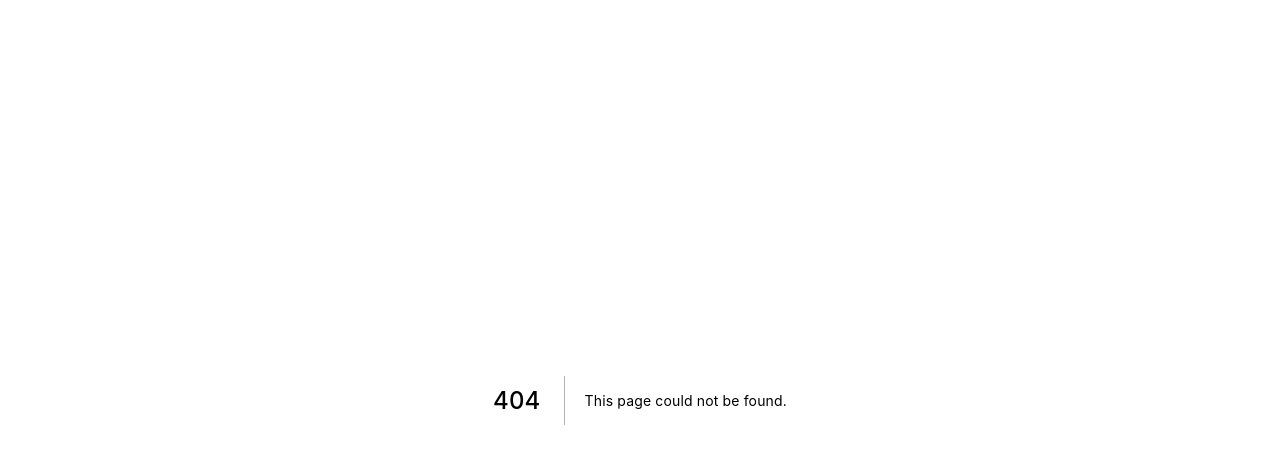
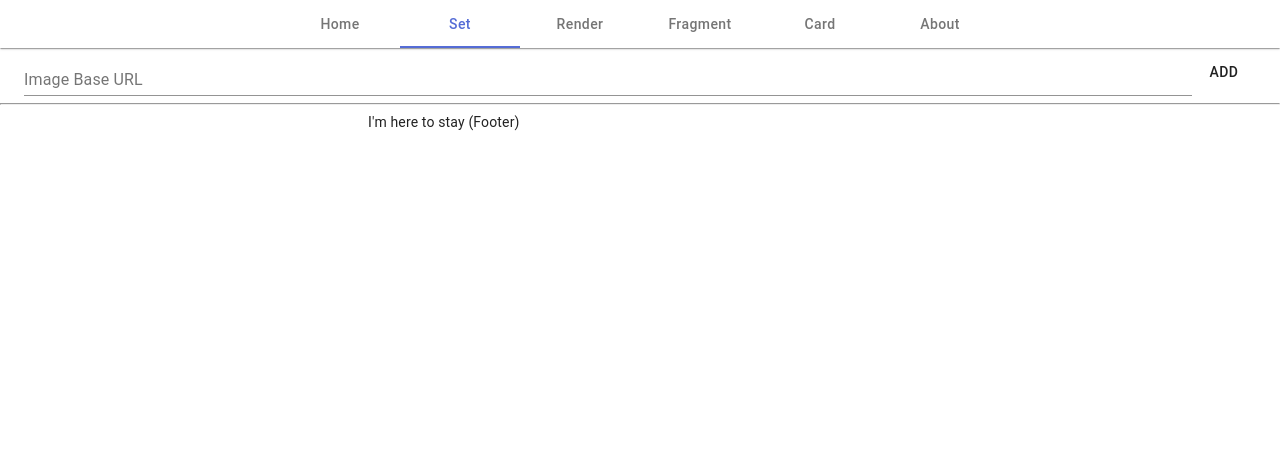
Before and after one commit to hankei6km/image-url-workbench, a Next.js app: page /set in a window 1280 px wide. Before the commit this address had no page. Shown: the top 464 px of the page. Built offline with nearby package versions, Linux system fonts and the light colour scheme.

Commit message:
Make set page

```diff
--- a/components/Layout.tsx
+++ b/components/Layout.tsx
@@ -38,6 +38,7 @@ const useStyles = makeStyles((theme) => ({
 
 const tabLink = [
   { label: 'Home', href: '/' },
+  { label: 'Set', href: '/set' },
   { label: 'Render', href: '/render' },
   { label: 'Fragment', href: '/fragment' },
   { label: 'Card', href: '/card' },
--- a/components/PreviewContext.tsx
+++ b/components/PreviewContext.tsx
@@ -24,6 +24,7 @@ type PreviewContextState = {
   validateAssets: boolean;
   assets: string[];
   previewItem: PreviewItem;
+  previewSet: PreviewItem[];
 };
 
 // type actTypeSetAssets = {
@@ -46,10 +47,28 @@ type actTypeSetTagFragment = {
   payload: [string, string, boolean];
 };
 
+type actTypePushToSet = {
+  type: 'pushToSet';
+  payload: [];
+};
+
+type actTypePopFromSet = {
+  type: 'popFromSet';
+  payload: [string];
+};
+
+type actTypeRemoveFromSet = {
+  type: 'removeFromSet';
+  payload: [string];
+};
+
 type actType =
   | actTypeSetPreviewImageUrl
   | actTypeSetCard
-  | actTypeSetTagFragment;
+  | actTypeSetTagFragment
+  | actTypePushToSet
+  | actTypePopFromSet
+  | actTypeRemoveFromSet;
 
 export const previewContextInitialState: PreviewContextState = {
   validateAssets: false,
@@ -67,7 +86,8 @@ export const previewContextInitialState: PreviewContextState = {
       linkText: '',
       newTab: false
     }
-  }
+  },
+  previewSet: []
 };
 export function previewContextReducer(
   state: PreviewContextState,
@@ -101,6 +121,38 @@ export function previewContextReducer(
       newState.previewItem.tagFragment.linkText = action.payload[1];
       newState.previewItem.tagFragment.newTab = action.payload[2];
       break;
+    case 'pushToSet':
+      if (state.previewItem.previewUrl) {
+        const idx = state.previewSet.findIndex(
+          (v) => v.previewUrl === state.previewItem.previewUrl
+        );
+        if (idx >= 0) {
+          newState.previewSet[idx] = { ...state.previewItem };
+        } else {
+          newState.previewSet.push({ ...state.previewItem });
+        }
+      }
+      break;
+    case 'popFromSet':
+      {
+        const idx = state.previewSet.findIndex(
+          (v) => v.previewUrl === action.payload[0]
+        );
+        if (idx >= 0) {
+          newState.previewItem = { ...state.previewSet[idx] };
+        }
+      }
+      break;
+    case 'removeFromSet':
+      {
+        const idx = state.previewSet.findIndex(
+          (v) => v.previewUrl === action.payload[0]
+        );
+        if (idx >= 0) {
+          state.previewSet.splice(idx, 1);
+        }
+      }
+      break;
   }
   return newState;
 }
--- /dev/null
+++ b/pages/set.tsx
@@ -0,0 +1,95 @@
+import React, { useContext, useState } from 'react';
+import { useRouter } from 'next/router';
+import Layout from '../components/Layout';
+import Container from '@material-ui/core/Container';
+import Box from '@material-ui/core/Box';
+import Card from '@material-ui/core/Card';
+import CardHeader from '@material-ui/core/CardHeader';
+import CardActionArea from '@material-ui/core/CardActionArea';
+import CardActions from '@material-ui/core/CardActions';
+// import CardContent from '@material-ui/core/CardContent';
+// import CardMedia from '@material-ui/core/CardMedia';
+import Button from '@material-ui/core/Button';
+import PreviewContext, { PreviewDispatch } from '../components/PreviewContext';
+import ImgBaseUrl, { BaseUrlOnChangeEvent } from '../components/ImgBaseUrl';
+
+const SetPage = () => {
+  const previewStateContext = useContext(PreviewContext);
+  const previewDispatch = useContext(PreviewDispatch);
+  const router = useRouter();
+  const [imageBaseUrl, setImageBaseUrl] = useState(
+    previewStateContext.previewItem.previewUrl
+  );
+
+  return (
+    <Layout title="Set">
+      <Container>
+        <Box display="flex">
+          <Box flexGrow="1">
+            <ImgBaseUrl
+              baseUrl={imageBaseUrl}
+              onChange={(e: BaseUrlOnChangeEvent) => {
+                setImageBaseUrl(e.value);
+              }}
+            />
+          </Box>
+          <Button
+            onClick={() => {
+              previewDispatch({
+                type: 'setPreviewImageUrl',
+                payload: [imageBaseUrl]
+              });
+              previewDispatch({ type: 'pushToSet', payload: [] });
+              setImageBaseUrl('');
+            }}
+          >
+            Add
+          </Button>
+        </Box>
+        <Box>
+          {previewStateContext.previewSet.map((v) => {
+            return (
+              <Box key={v.previewUrl} my={1} p={1}>
+                <Card>
+                  <CardHeader title="1024x768" />
+                  <CardActionArea>
+                    <img src={v.previewUrl} alt="" />;
+                  </CardActionArea>
+                  <CardActions>
+                    <Button
+                      size="small"
+                      color="primary"
+                      onClick={() => {
+                        previewDispatch({
+                          type: 'popFromSet',
+                          payload: [v.previewUrl]
+                        });
+                        router.push('/render');
+                      }}
+                    >
+                      Render
+                    </Button>
+                    <Button
+                      size="small"
+                      color="primary"
+                      onClick={() => {
+                        previewDispatch({
+                          type: 'removeFromSet',
+                          payload: [v.previewUrl]
+                        });
+                      }}
+                    >
+                      Remove
+                    </Button>
+                  </CardActions>
+                </Card>
+              </Box>
+            );
+          })}
+        </Box>
+      </Container>
+    </Layout>
+  );
+};
+
+export default SetPage;
```
Also changed, not shown: pages/render.tsx (+4 -4 lines).
